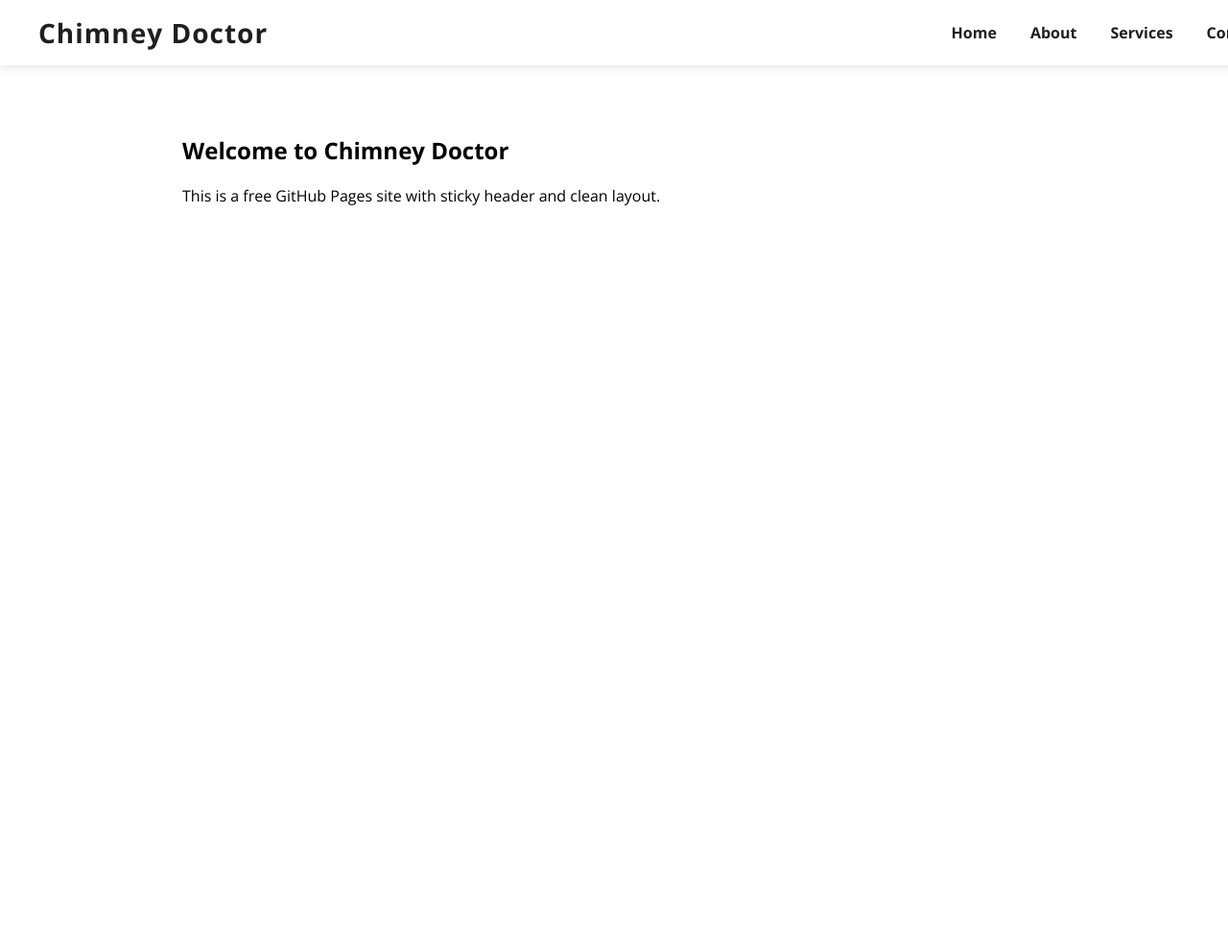
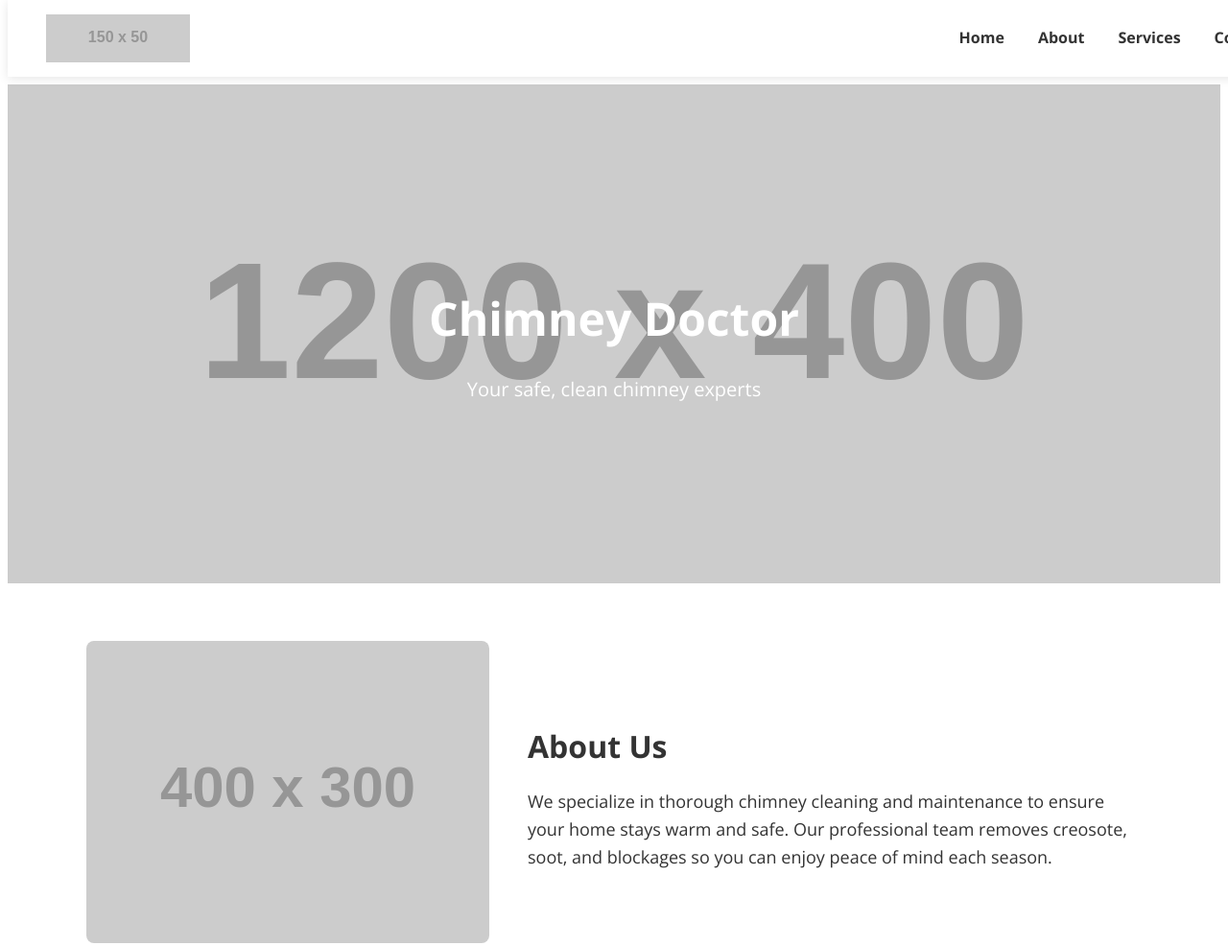
Before and after one commit to DannyNZL357/Danny.nzl357, a plain HTML site: page index.html in a window 1280 px wide. Shown: the top 986 px of the page at 96% size. Before the commit the page ends 800 px from the top, so only its background shows below. Drawn offline with nearby package versions, Linux system fonts and the light colour scheme; placeholder pictures from the web are drawn by us.

Commit message:
Update index.html

````diff
--- a/index.html
+++ b/index.html
@@ -1,4 +1,5 @@
 <!DOCTYPE html>
+
 <html lang="en">
 <head>
   <meta charset="UTF-8" />
@@ -7,81 +8,68 @@
   <style>
     @import url('https://fonts.googleapis.com/css2?family=Open+Sans:wght@400;700&display=swap');
 
-    body {
-      margin: 0;
-      font-family: 'Open Sans', sans-serif;
-    }
+```
+/* Reset & Base */
+* { margin: 0; padding: 0; box-sizing: border-box; }
+body { font-family: 'Open Sans', sans-serif; line-height: 1.6; color: #333; }
+img { max-width: 100%; display: block; }
+a { text-decoration: none; color: inherit; }
 
-    header {
-      position: fixed;
-      top: 0;
-      width: 100%;
-      background: #fff;
-      display: flex;
-      justify-content: space-between;
-      align-items: center;
-      padding: 15px 40px;
-      box-shadow: 0 2px 10px rgba(0, 0, 0, 0.1);
-      z-index: 1000;
-    }
+/* Header */
+header { position: fixed; top: 0; width: 100%; background: #fff; display: flex; justify-content: space-between; align-items: center; padding: 15px 40px; box-shadow: 0 2px 10px rgba(0,0,0,0.1); z-index: 1000; }
+.logo img { height: 50px; }
+nav { display: flex; gap: 35px; }
+nav a { position: relative; font-weight: 600; font-size: 16px; transition: color 0.3s; }
+nav a::after { content: ''; position: absolute; bottom: -5px; left: 0; width: 0; height: 2px; background: #f47c1c; transition: width 0.3s; }
+nav a:hover { color: #f47c1c; }
+nav a:hover::after { width: 100%; }
+.spacer { height: 80px; }
 
-    .logo {
-      font-size: 28px;
-      font-weight: 700;
-      color: #1f1f1f;
-      letter-spacing: 1px;
-    }
+/* Hero */
+.hero { display: flex; align-items: center; justify-content: center; background: url('https://via.placeholder.com/1200x400') center/cover no-repeat; height: 400px; color: #fff; text-align: center; }
+.hero h1 { font-size: 48px; margin-bottom: 10px; }
+.hero p { font-size: 20px; }
 
-    nav {
-      display: flex;
-      gap: 35px;
-    }
+/* Sections */
+section { padding: 60px 20px; }
+.container { max-width: 1100px; margin: 0 auto; }
 
-    nav a {
-      text-decoration: none;
-      color: #1f1f1f;
-      font-weight: 600;
-      font-size: 16px;
-      transition: all 0.3s ease;
-      position: relative;
-    }
+/* About */
+#about .content { display: flex; gap: 40px; align-items: center; flex-wrap: wrap; }
+#about img { flex: 1 1 300px; border-radius: 8px; }
+#about .text { flex: 2 1 400px; }
+#about .text h2 { font-size: 32px; margin-bottom: 15px; }
+#about .text p { font-size: 18px; }
 
-    nav a::after {
-      content: '';
-      position: absolute;
-      bottom: -5px;
-      left: 0;
-      width: 0;
-      height: 2px;
-      background-color: #f47c1c;
-      transition: width 0.3s ease;
-    }
+/* Services */
+#services .cards { display: grid; grid-template-columns: repeat(auto-fit, minmax(250px, 1fr)); gap: 20px; }
+#services .card { background: #f9f9f9; padding: 20px; border-radius: 8px; box-shadow: 0 1px 5px rgba(0,0,0,0.1); text-align: center; }
+#services .card h3 { margin-bottom: 10px; font-size: 24px; }
 
-    nav a:hover::after {
-      width: 100%;
-    }
+/* Contact */
+#contact form { display: grid; gap: 15px; max-width: 600px; margin: 0 auto; }
+#contact input, #contact textarea { padding: 10px; border: 1px solid #ccc; border-radius: 4px; font-size: 16px; }
+#contact button { background: #f47c1c; color: #fff; padding: 12px; border: none; border-radius: 4px; font-size: 18px; cursor: pointer; transition: background 0.3s; }
+#contact button:hover { background: #d46b12; }
 
-    nav a:hover {
-      color: #f47c1c;
-    }
+/* Footer */
+footer { background: #333; color: #fff; text-align: center; padding: 20px; }
 
-    .spacer {
-      height: 80px;
-    }
+/* Responsive */
+@media (max-width: 768px) {
+  header { padding: 10px 20px; }
+  .hero h1 { font-size: 36px; }
+  .hero p { font-size: 18px; }
+}
+```
 
-    main {
-      padding: 40px;
-    }
-
-    section {
-      max-width: 900px;
-      margin: 0 auto;
-    }
   </style>
 </head>
 <body>
   <header>
-    <div class="logo">Chimney Doctor</div>
+    <div class="logo">
+      <img src="https://via.placeholder.com/150x50?text=Logo" alt="Chimney Doctor Logo" />
+    </div>
     <nav>
       <a href="#home">Home</a>
       <a href="#about">About</a>
@@ -89,12 +77,70 @@
       <a href="#contact">Contact</a>
     </nav>
   </header>
+
   <div class="spacer"></div>
-  <main>
-    <section id="home">
-      <h1>Welcome to Chimney Doctor</h1>
-      <p>This is a free GitHub Pages site with sticky header and clean layout.</p>
-    </section>
-  </main>
+
+  <!-- Hero Section -->
+
+  <section id="home" class="hero">
+    <div>
+      <h1>Chimney Doctor</h1>
+      <p>Your safe, clean chimney experts</p>
+    </div>
+  </section>
+
+  <!-- About Section -->
+
+  <section id="about">
+    <div class="container content">
+      <img src="https://via.placeholder.com/400x300" alt="About us">
+      <div class="text">
+        <h2>About Us</h2>
+        <p>We specialize in thorough chimney cleaning and maintenance to ensure your home stays warm and safe. Our professional team removes creosote, soot, and blockages so you can enjoy peace of mind each season.</p>
+      </div>
+    </div>
+  </section>
+
+  <!-- Services Section -->
+
+  <section id="services">
+    <div class="container">
+      <h2 style="text-align:center; margin-bottom:40px;">Our Services</h2>
+      <div class="cards">
+        <div class="card">
+          <h3>Chimney Cleaning</h3>
+          <p>Complete removal of soot and creosote from flue and chimney liner.</p>
+        </div>
+        <div class="card">
+          <h3>Inspection</h3>
+          <p>Comprehensive safety inspection to identify potential hazards.</p>
+        </div>
+        <div class="card">
+          <h3>Repairs</h3>
+          <p>Repair damaged bricks, mortar, or flue liners to restore function.</p>
+        </div>
+      </div>
+    </div>
+  </section>
+
+  <!-- Contact Section -->
+
+  <section id="contact">
+    <div class="container">
+      <h2 style="text-align:center; margin-bottom:20px;">Contact Us</h2>
+      <form>
+        <input type="text" name="name" placeholder="Your Name" required />
+        <input type="email" name="email" placeholder="Your Email" required />
+        <textarea name="message" rows="5" placeholder="Your Message"></textarea>
+        <button type="submit">Send Message</button>
+      </form>
+    </div>
+  </section>
+
+  <!-- Footer -->
+
+  <footer>
+    <p>&copy; 2025 Chimney Doctor. All rights reserved.</p>
+  </footer>
 </body>
 </html>
````
